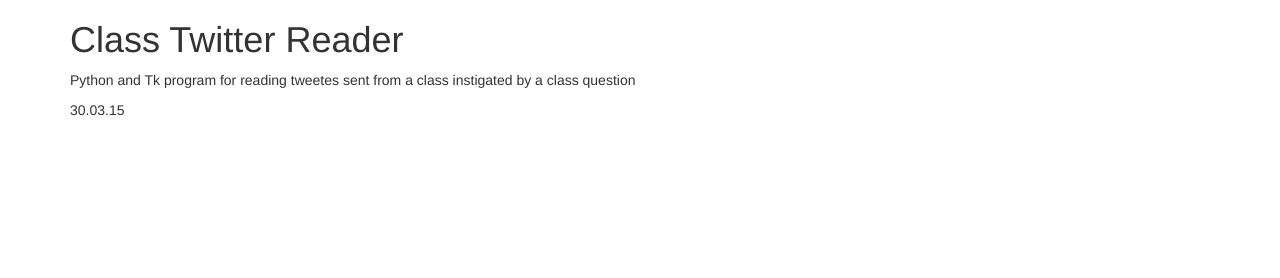
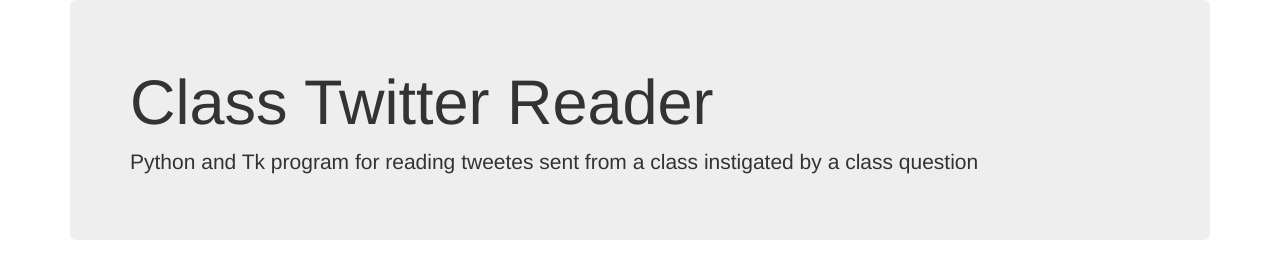
Before and after one commit to rcolasanti/classtwitter, a plain HTML site: page index.html in a window 1280 px wide. Drawn offline with nearby package versions, Linux system fonts and the light colour scheme.

Commit message:
add how to set up and get project web page and added a jumbotron to web page

```diff
--- a/index.html
+++ b/index.html
@@ -11,10 +11,12 @@
 <body>
 
 <div class="container">
-  <h1>Class Twitter Reader</h1>
-  <p>Python and Tk program for reading tweetes sent from a class instigated by a class question</p>
-  <p>30.03.15</p>
-</div>
 
+    <div class="jumbotron">
+        <h1>Class Twitter Reader</h1>
+        <p>Python and Tk program for reading tweetes sent from a class instigated by a class question</p>
+      </div>
+      </div>
 </body>
+
 </html>
```
Also changed, not shown: howto.txt (added).
